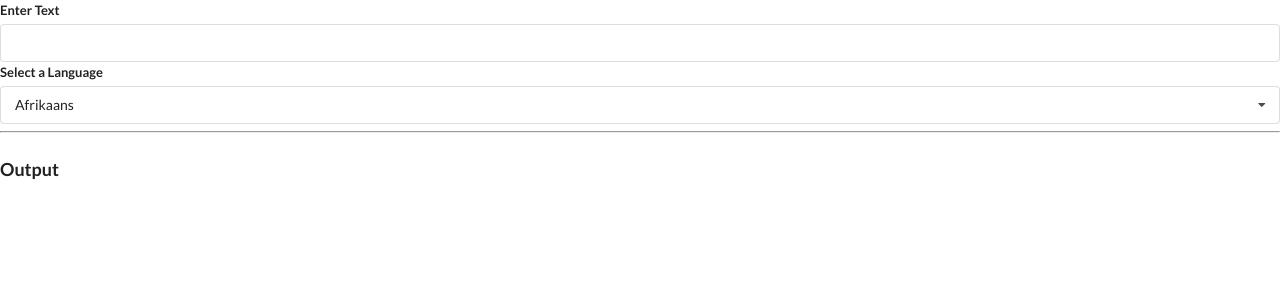
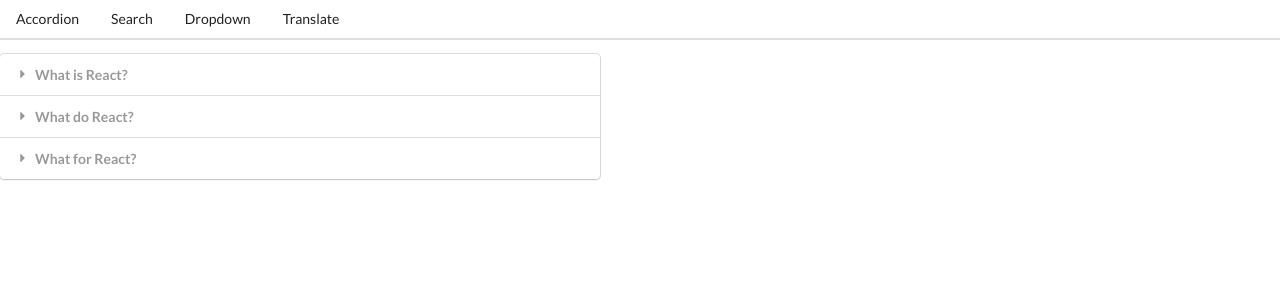
Before and after one commit to jasonours/widgets, a React (Create React App) app: page / in a window 1280 px wide. Shown: the top 300 px of the page. Built offline with nearby package versions, Linux system fonts and the light colour scheme; no server answers.

Commit message:
finished widget header navigation

```diff
--- a/src/App.js
+++ b/src/App.js
@@ -3,6 +3,8 @@
 import Search from './components/Search';
 import Dropdown from './components/Dropdown';
 import Translate from './components/Translate';
+import Route from './components/Route';
+import Header from './components/Header';
 
 const items = [
   {
@@ -35,22 +37,28 @@
 ];
 
 const App = () => {
-  // const [selected, setSelected] = useState(options[0]);
-  // const [showDropdown, setShowDropdown] = useState(true);
+  const [selected, setSelected] = useState(options[0]);
 
   return (
-    // <div>
-    // <button onClick={()=> setShowDropdown(!showDropdown)}>Toggle Dropdown</button>
-    // {showDropdown ?
-    //   <Dropdown
-    //     selected={selected}
-    //     onSelectedChange={setSelected}
-    //     options={options}
-    //   /> : null
-    // }
-    // </div>
     <div>
-      <Translate />
+    <Header />
+      <Route path="/">
+        <Accordion items={items} />
+      </Route>
+      <Route path="/list">
+        <Search />
+      </Route>
+      <Route path="/dropdown">
+        <Dropdown
+          label="Select sa color"
+          options={options}
+          selected={selected}
+          onSelectedChange={setSelected}
+        />
+      </Route>
+      <Route path="/translate">
+        <Translate />
+      </Route>
     </div>
   );
 };
--- /dev/null
+++ b/src/components/Header.js
@@ -0,0 +1,15 @@
+import React from 'react';
+import Link from './Link';
+
+const Header = () => {
+  return (
+    <div className ="ui secondary pointing menu">
+      <Link href="/" className="item">Accordion</Link>
+      <Link href="/list" className="item">Search</Link>
+      <Link href="/dropdown" className="item">Dropdown</Link>
+      <Link href="/translate" className="item">Translate</Link>
+    </div>
+  );
+};
+
+export default Header;
--- /dev/null
+++ b/src/components/Link.js
@@ -0,0 +1,19 @@
+import React from 'react';
+
+const Link = ({ className, href, children}) => {
+  const onClick = (event) => {
+    if (event.metaKey || event.ctrlKey) {
+      return;
+    }
+
+    event.preventDefault();
+    window.history.pushState({}, '', href);
+
+    const navEvent = new PopStateEvent('popstate');
+    window.dispatchEvent(navEvent);
+  };
+
+  return <a onClick={onClick} className={className} href={href}>{children}</a>;
+};
+
+export default Link;
--- /dev/null
+++ b/src/components/Route.js
@@ -0,0 +1,21 @@
+import { useEffect, useState } from 'react';
+
+const Route = ({ path, children }) => {
+  const [currentPath, setCurrentPath] = useState(window.location.pathname);
+
+  useEffect(() => {
+    const onLocationChange = () => {
+      setCurrentPath(window.location.pathname)
+    };
+
+    window.addEventListener('popstate', onLocationChange);
+
+    return() => {
+      window.removeEventListener('popstate', onLocationChange);
+    };
+  }, []);
+
+  return currentPath === path ? children : null;
+};
+
+export default Route;
```
